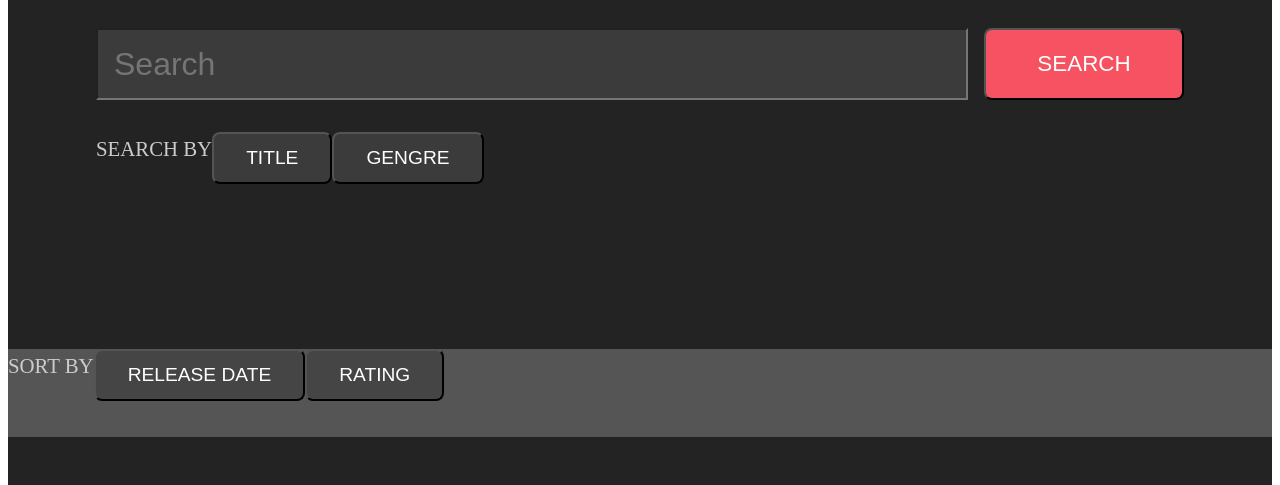
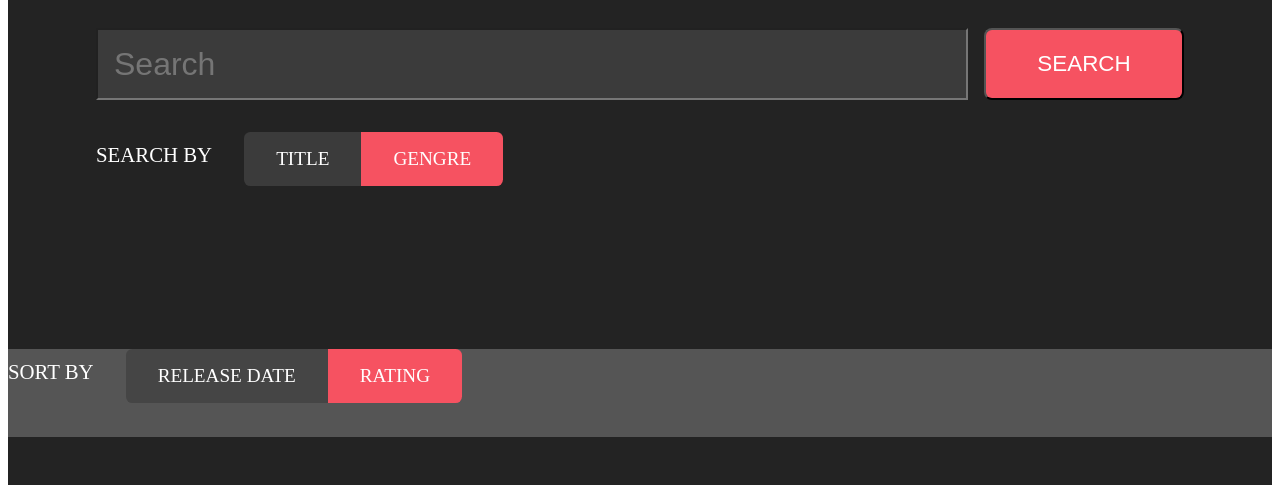
Before and after one commit to IvanHrushevich/movies, a React app: page / in a window 1280 px wide. Shown: the part 315-800 px from the top of the page. Built offline with nearby package versions, Linux system fonts and the light colour scheme.

Commit message:
feat: update SearchControl component, remove Button component

```diff
--- a/src/components/Header/Header.js
+++ b/src/components/Header/Header.js
@@ -13,7 +13,12 @@ export const Header = () => (
         <div className={classes.searchControl}>
           <SearchControl />
         </div>
-        <SortControl label="search by" btn1Label="title" btn2Label="gengre" />
+        <SortControl
+          title="search by"
+          btn1Label="title"
+          btn2Label="gengre"
+          inputName="searchBy"
+        />
       </div>
     </section>
     <SortPanel />
--- a/src/components/SortPanel/SortPanel.js
+++ b/src/components/SortPanel/SortPanel.js
@@ -7,9 +7,10 @@ export const SortPanel = () => (
   <section className={classes.section}>
     <div className="container-global">
       <SortControl
-        label="sort by"
+        title="sort by"
         btn1Label="release date"
         btn2Label="rating"
+        inputName="sortBy"
       />
     </div>
   </section>
--- a/src/components/SortPanel/SortPanel.module.scss
+++ b/src/components/SortPanel/SortPanel.module.scss
@@ -3,4 +3,5 @@
 .section {
   background-color: $sort-panel-color;
   height: 5.5rem;
+  display: flex;
 }
--- a/src/components/UI/Button/Button.js
+++ /dev/null
@@ -1,12 +0,0 @@
-import React from 'react';
-
-import classes from './Button.module.scss';
-
-export const Button = (props) => (
-  <button
-    className={`${classes.button} ${classes[props.btnType]}`}
-    onClick={props.clicked}
-  >
-    {props.children}
-  </button>
-);
--- a/src/components/UI/Button/Button.module.scss
+++ /dev/null
@@ -1,13 +0,0 @@
-@import '../../../shared/variables.scss';
-
-.button {
-  font-size: 1.2rem;
-  background-color: $semi-transparent-black;
-  color: $white;
-  padding: 0.8rem 2rem;
-  border-radius: 0.5rem;
-}
-
-.selected {
-  background-color: $red;
-}
--- a/src/components/UI/SearchControl/SearchControl.js
+++ b/src/components/UI/SearchControl/SearchControl.js
@@ -1,7 +1,6 @@
 import React from 'react';
 
 import classes from './SearchControl.module.scss';
-import { Button } from '../Button/Button';
 
 export const SearchControl = () => (
   <div className={classes.container}>
--- a/src/components/UI/SortControl/SortControl.js
+++ b/src/components/UI/SortControl/SortControl.js
@@ -1,12 +1,30 @@
 import React from 'react';
 
 import classes from './SortControl.module.scss';
-import { Button } from '../Button/Button';
 
-export const SortControl = (props) => (
+export const SortControl = ({ title, btn1Label, btn2Label, inputName }) => (
   <div className={classes.container}>
-    <span className={classes.label}>{props.label.toUpperCase()}</span>
-    <Button>{props.btn1Label.toUpperCase()}</Button>
-    <Button>{props.btn2Label.toUpperCase()}</Button>
+    <span className={classes.title}>{title.toUpperCase()}</span>
+
+    <input
+      className={classes.input}
+      type="radio"
+      name={inputName}
+      id={btn1Label}
+    />
+    <label className={classes.label} for={btn1Label}>
+      {btn1Label}
+    </label>
+
+    <input
+      className={classes.input}
+      type="radio"
+      name={inputName}
+      id={btn2Label}
+      checked
+    />
+    <label className={classes.label} for={btn2Label}>
+      {btn2Label}
+    </label>
   </div>
 );
--- a/src/components/UI/SortControl/SortControl.module.scss
+++ b/src/components/UI/SortControl/SortControl.module.scss
@@ -1,12 +1,37 @@
 @import '../../../shared/variables.scss';
+@import '../../../shared/mixins.scss';
 
 .container {
   display: flex;
   flex-direction: row;
+  max-width: 40rem;
+}
+
+.title {
+  font-size: 1.3rem;
+  margin-top: 0.7rem;
+  margin-right: 2rem;
+  color: $white;
+}
+
+.input {
+  opacity: 0;
+  position: fixed;
+  width: 0;
+
+  &:checked + .label {
+    background-color: $red;
+  }
 }
 
 .label {
-  font-size: 1.3rem;
-  margin-top: 0.3rem;
-  color: #ccc;
+  @include button;
+
+  &:first-of-type {
+    border-radius: 0.4rem 0 0 0.4rem;
+  }
+
+  &:last-of-type {
+    border-radius: 0 0.4rem 0.4rem 0;
+  }
 }
--- a/src/components/UI/index.js
+++ b/src/components/UI/index.js
@@ -1,4 +1,3 @@
-export * from './Button/Button';
 export * from './Logo/Logo';
 export * from './SearchControl/SearchControl';
 export * from './SortControl/SortControl';
--- a/src/main.scss
+++ b/src/main.scss
@@ -51,4 +51,5 @@ a {
   width: 100%;
   max-width: 120rem;
   margin: 0 auto;
+  padding: 1rem;
 }
--- a/src/shared/mixins.scss
+++ b/src/shared/mixins.scss
@@ -2,7 +2,11 @@
   font-size: 1.2rem;
   background-color: $semi-transparent-black;
   color: $white;
-  padding: 0.8rem 2rem;
+  padding: 1rem 2rem;
   border-radius: 0.5rem;
   text-transform: uppercase;
+
+  &:hover {
+    background-color: $gray-light;
+  }
 }
```
